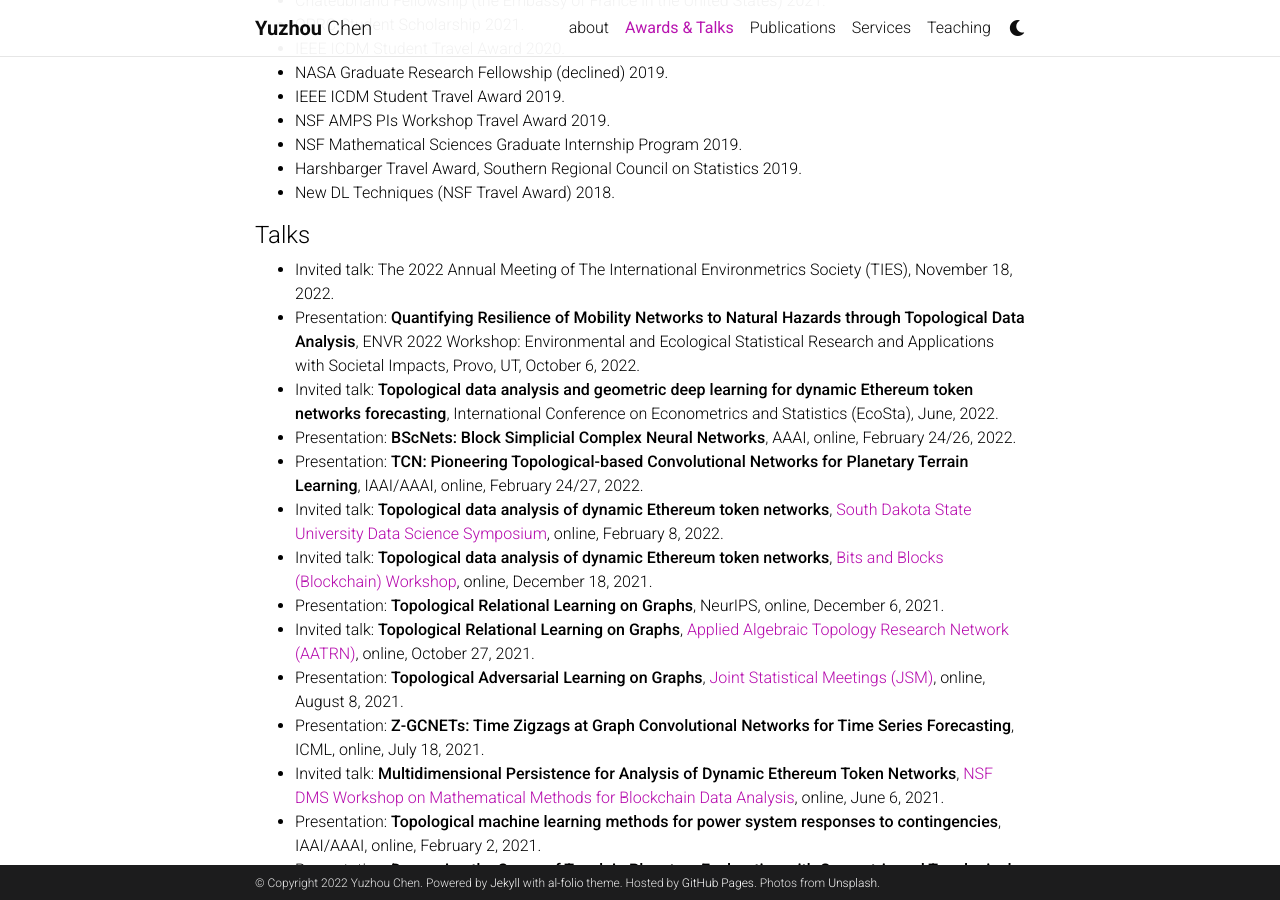
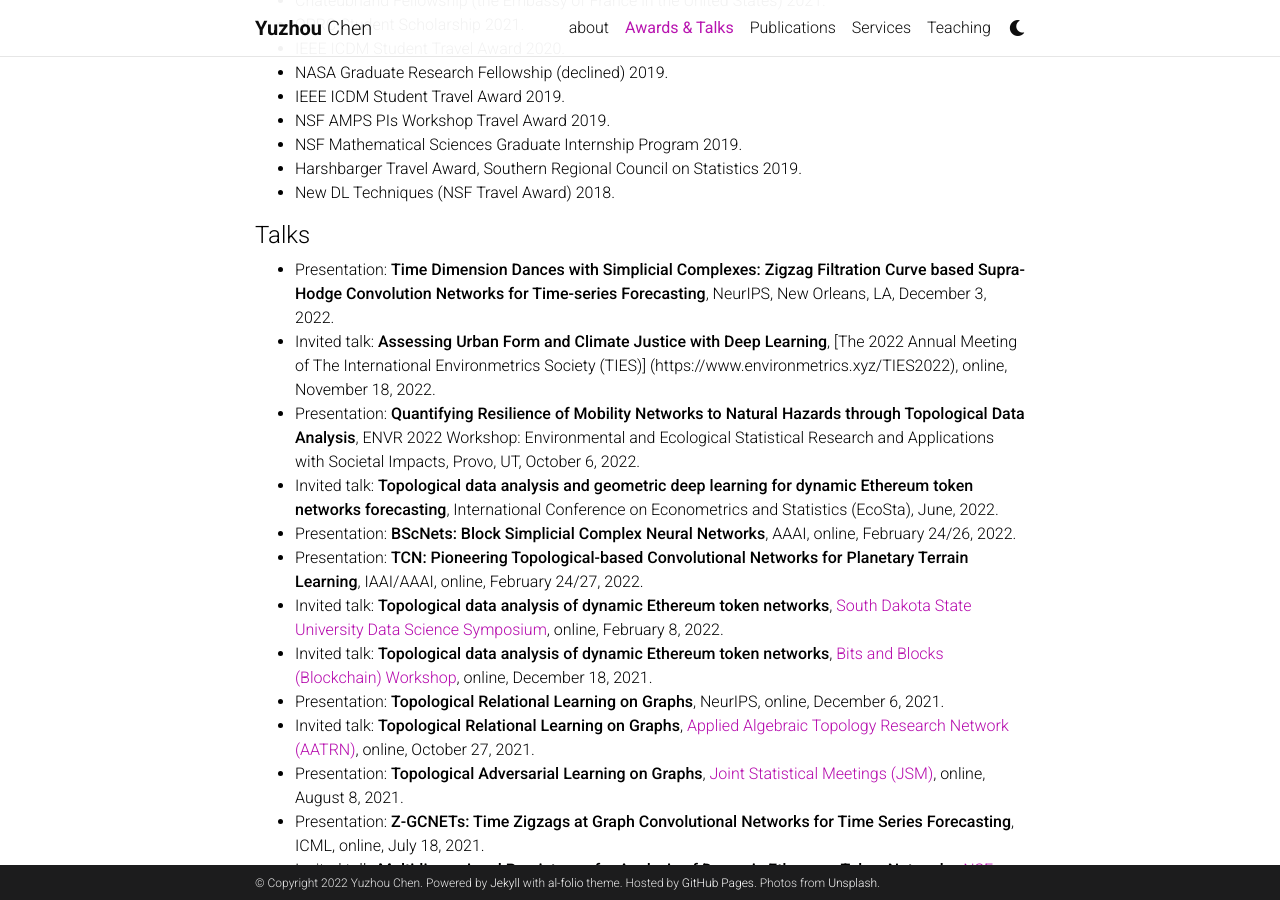
Before and after one commit to yuzhouguangc/yuguang_website, a Jekyll site: the page built from _pages/talks.md, in a window 1280 px wide and 900 px high, scrolled down 328 px. Built offline with Jekyll 4.4.1, drawn with Linux system fonts in a browser that asks for light colours; comment, search, counter and statistics services are not loaded; a style sheet for code colours, icons or effects is not loaded.

Commit message:
Update talks.md

```diff
--- a/_pages/talks.md
+++ b/_pages/talks.md
@@ -23,7 +23,8 @@ nav: true
 - New DL Techniques (NSF Travel Award) 2018.
 
 #### Talks
-- Invited talk: The 2022 Annual Meeting of The International Environmetrics Society (TIES), November 18, 2022.
+- Presentation: **Time Dimension Dances with Simplicial Complexes: Zigzag Filtration Curve based Supra-Hodge Convolution Networks for Time-series Forecasting**, NeurIPS, New Orleans, LA, December 3, 2022.
+- Invited talk: **Assessing Urban Form and Climate Justice with Deep Learning**, [The 2022 Annual Meeting of The International Environmetrics Society (TIES)] (https://www.environmetrics.xyz/TIES2022), online, November 18, 2022.
 - Presentation: **Quantifying Resilience of Mobility Networks to Natural Hazards through Topological Data Analysis**, ENVR 2022 Workshop: Environmental and Ecological Statistical Research and Applications with Societal Impacts, Provo, UT, October 6, 2022.
 - Invited talk: **Topological data analysis and geometric deep learning for dynamic Ethereum token networks forecasting**, International Conference on Econometrics and Statistics (EcoSta), June, 2022.
 - Presentation: **BScNets: Block Simplicial Complex Neural Networks**, AAAI, online, February 24/26, 2022.
```
